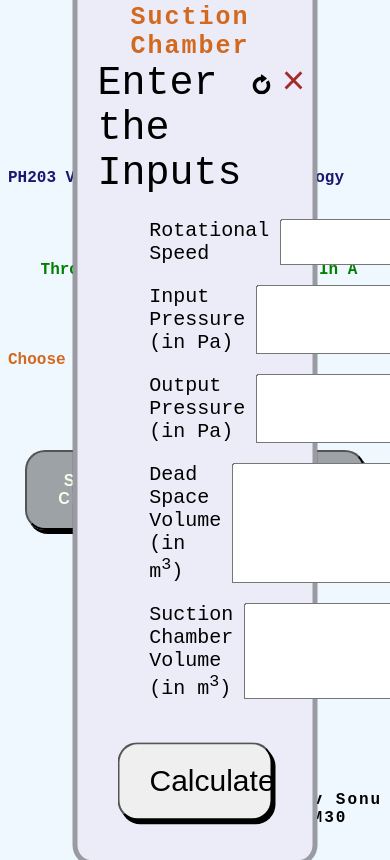
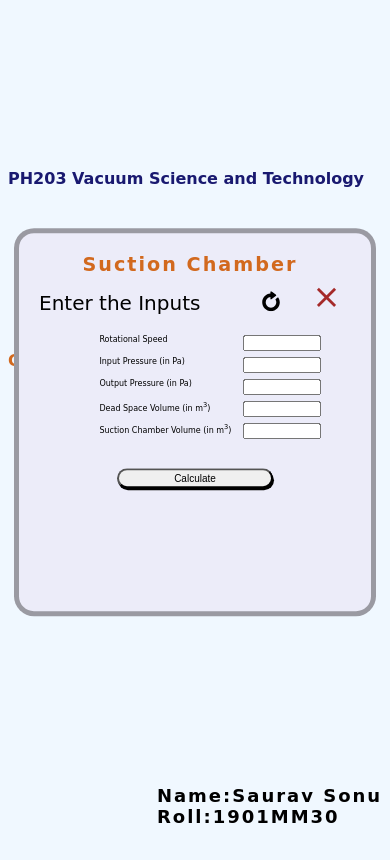
Before and after one commit to sauravvsonu/PH203, a plain HTML site: page index.html in a window 390 px wide. Both pictures are taken after a click on the button "Suction Chamber". Drawn offline with Linux system fonts and the light colour scheme.

Commit message:
Update index.html

```diff
--- a/index.html
+++ b/index.html
@@ -7,7 +7,7 @@
         <title>Vacuum Chamber</title>
     </head>
 
-    <body style="background-color: aliceblue;font-family: monospace;">
+    <body style="background-color: aliceblue;font-family: cursive;">
 
         <!-- <div class='bg'></div> -->
         <div class="container">
@@ -35,7 +35,7 @@
         </div>
         <div class="dialog dialogG" style="border-radius: 20px;">
             <span
-                style="text-align: center; font-size: 25px; color: chocolate; font-weight: 800; letter-spacing: 2px;">Gas
+                style="text-align: center; font-size: 1.2em; color: chocolate; font-weight: 800; letter-spacing: 2px;">Gas
                 Equation</span>
             <div class="top">
 
@@ -56,7 +56,7 @@
                             </g>
                         </svg>
                     </span>
-                    <span class='cross crossG'>×</span>
+                    <p class='cross crossG'>×</p>
                 </div>
             </div>
             <ul>
@@ -73,14 +73,14 @@
                     <p style="text-align:left">Calculated Pumping speed</p>
                 </div>
                 <div class="g">
-                    <div class="g1">lorem ipsum lorem ipsum lorem ipsum</div>
-                    <div class="g2">lorem ipsum lorem ipsum lorem ipsum</div>
+                    <div class="g1"></div>
+                    <div class="g2"></div>
                 </div>
             </div>
         </div>
         <div class="dialog dialogS" style="border-radius: 20px;">
             <span
-                style="text-align: center; font-size: 25px; color: chocolate; font-weight: 800; letter-spacing: 2px;">Suction
+                style="text-align: center; font-size: 1.2em; color: chocolate; font-weight: 800; letter-spacing: 2px;">Suction
                 Chamber</span>
             <div class="top">
                 <span>Enter the Inputs</span>
@@ -100,7 +100,7 @@
                             </g>
                         </svg>
                     </span>
-                    <span class='cross crossS'>×</span>
+                    <p class='cross crossS'>×</p>
                 </div>
             </div>
             <ul>
@@ -119,8 +119,8 @@
                     <p>Calculated Pumping Speed</p>
                 </div>
                 <div class="g">
-                    <div class="g1">lorem ipsum lorem ipsum lorem ipsum</div>
-                    <div class="g2">lorem ipsum lorem ipsum lorem ipsum</div>
+                    <div class="g1"></div>
+                    <div class="g2"></div>
                 </div>
             </div>
         </div>
@@ -229,6 +229,14 @@
             font-size: 25px;
         }
 
+        .dialog button {
+            padding: 20px 30px;
+            font-size: 30px;
+            margin: 20px;
+            border-radius: 20px;
+            box-shadow: 3px 4px black;
+        }
+
         .final {
             display: none;
             flex-direction: column;
@@ -253,6 +261,7 @@
             padding: 20px;
             text-align: center;
             width: 20%;
+            border-radius: 20px;
         }
 
         li {
@@ -263,13 +272,7 @@
             font-size: 20px;
         }
 
-        button {
-            padding: 20px 30px;
-            font-size: 30px;
-            margin: 20px;
-            border-radius: 20px;
-            box-shadow: 3px 4px black;
-        }
+        button {}
 
         span {
             margin-right: 10px;
@@ -307,6 +310,11 @@
             position: absolute;
             top: 60%;
             left: 19%;
+            padding: 20px 30px;
+            font-size: 30px;
+            margin: 20px;
+            border-radius: 20px;
+            box-shadow: 3px 4px black;
         }
 
         #suction {
@@ -317,7 +325,13 @@
             position: absolute;
             top: 60%;
             right: 15%;
+            padding: 20px 30px;
+            font-size: 30px;
+            margin: 20px;
+            border-radius: 20px;
+            box-shadow: 3px 4px black;
         }
+
 
         @media only screen and (max-width: 450px) {
             .container {
@@ -341,13 +355,76 @@
                 position: relative;
             }
 
-            #gas, #suction {
+            #gas,
+            #suction {
+                height: 46px;
                 width: 150px;
-                font-size: medium;
+                font-size: 12px;
+                justify-self: center;
+                padding: 0px;
+                margin: 10px;
+                border-radius: 20px;
+                box-shadow: 1px 2px black;
             }
 
             .name-roll {
                 font-size: large;
+            }
+
+            .dialog {
+                width: 80%;
+                height: 40%;
+
+            }
+
+            li {
+                font-size: 8px;
+                margin: 3px 0px;
+            }
+
+            li input {
+                width: 30%;
+                height: 10px;
+                font-size: 8px;
+            }
+
+            .dialog button {
+                padding: 0px 0px;
+                font-size: 10px;
+                margin: 10px auto;
+                border-radius: 20px;
+                box-shadow: 1px 2px black;
+                width: 50%;
+                height: 20px;
+            }
+
+            .top span {
+                font-size: 20px;
+                margin-top: 15px;
+            }
+
+            .final {
+                font-size: 8px;
+
+            }
+
+            .g {
+                width: 100%;
+                margin: 0px;
+            }
+
+            .g1,
+            .g2 {
+                width: 80%;
+                height: 10px;
+                font-size: 8px;
+                padding: 5px;
+                border-radius: 20px;
+            }
+
+            .cross {
+                font-size: 34px;
+
             }
         }
 
```
